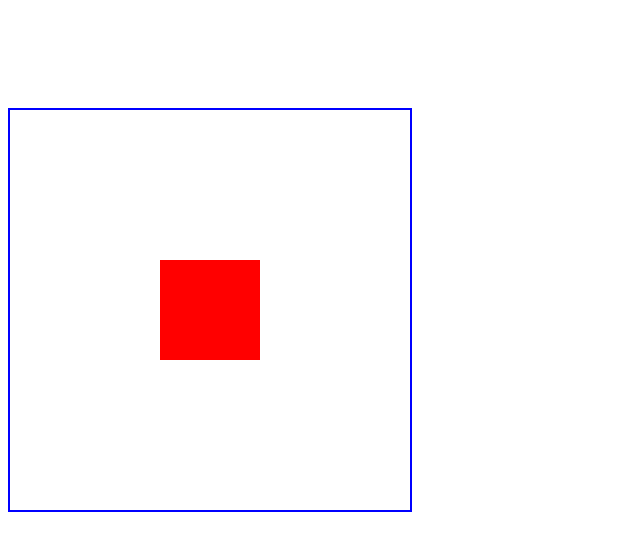
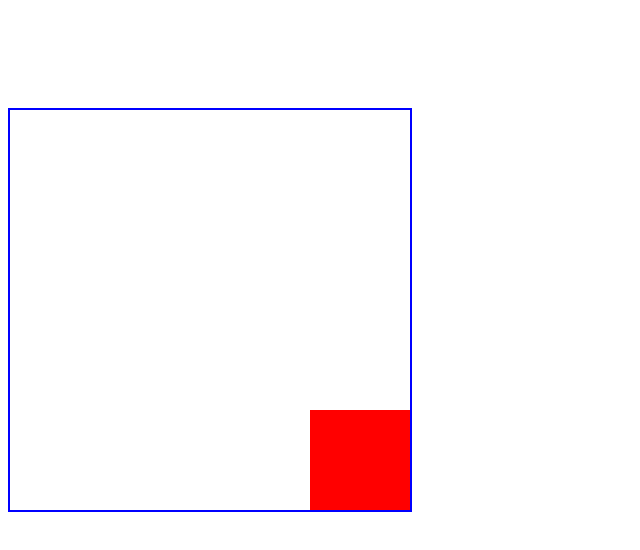
Before and after one commit to seeweedl/test, a plain HTML site: page BaiTap/Assignment2/Exercise_2/question3.html in a window 1280 px wide. Shown: the whole page, without its empty margins (0-640 px from the left). Drawn offline with Linux system fonts and the light colour scheme.

Commit message:
first commit

```diff
--- a/BaiTap/Assignment2/Exercise_2/question3.html
+++ b/BaiTap/Assignment2/Exercise_2/question3.html
@@ -9,8 +9,10 @@
         .container{
             position: absolute;
             display: flex;
-            align-items: center;
-            justify-content: center;
+            /* align-items: center;
+            justify-content: center; */
+            justify-content: flex-end;
+            align-items: flex-end;
             border: 2px solid blue;
             width: 400px;
             height: 400px;
```
